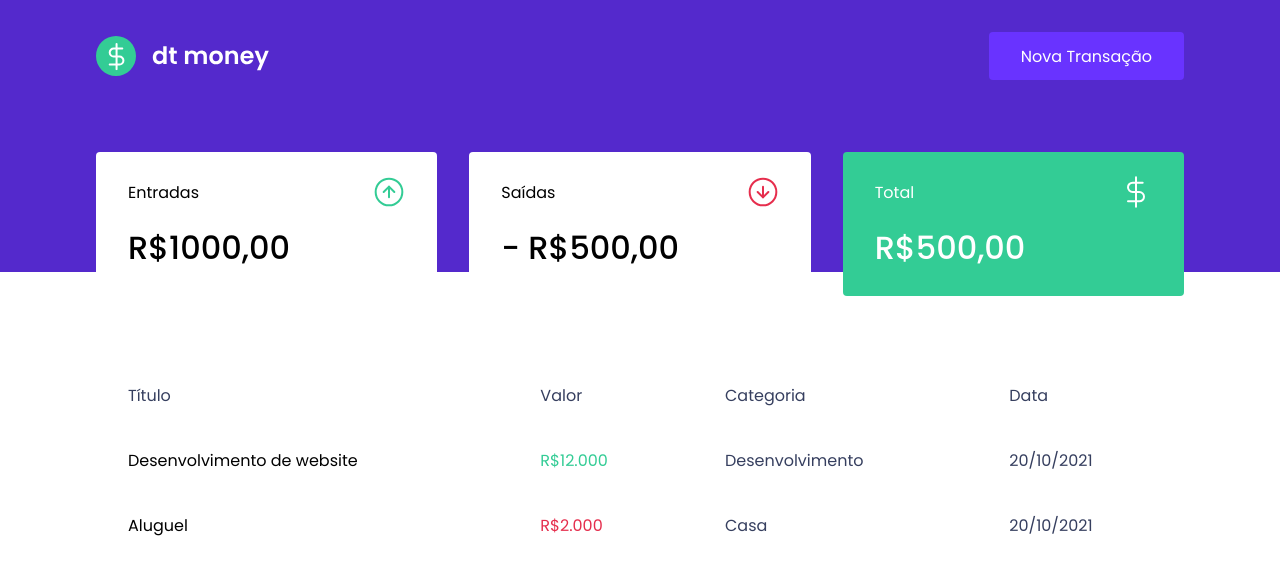
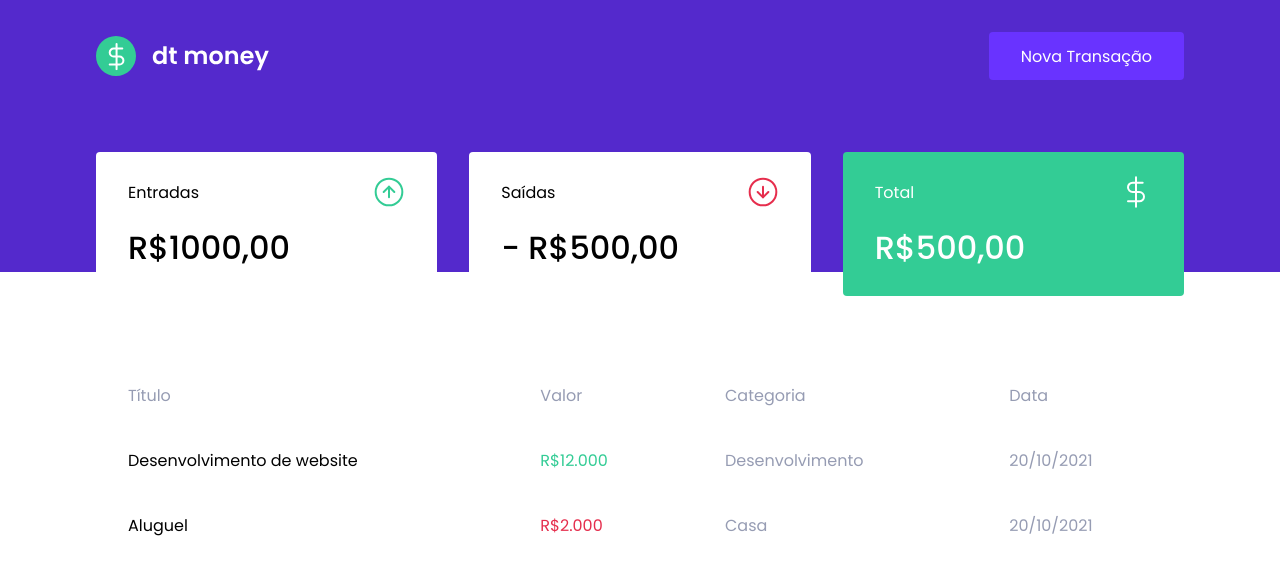
Before and after one commit to JoaoGF03/02-dtmoney, a React (Create React App) app: page / in a window 1280 px wide. Shown: the top 574 px of the page. Built offline with nearby package versions, Linux system fonts and the light colour scheme.

Commit message:
Update Global Style

```diff
--- a/src/styles/global.ts
+++ b/src/styles/global.ts
@@ -6,8 +6,8 @@ export const GlobalStyle = createGlobalStyle`
     --blue: #5429cc;
     --green: #33cc95;
     --blue-light: #6933ff;
-    --text-light: #6933ff;
-    --text-body: #363f5f;
+    --text-light: #363f5f;
+    --text-body: #969cb3;
     --shape: #ffffff;
     --background: #f0f2f5;
   }
```
